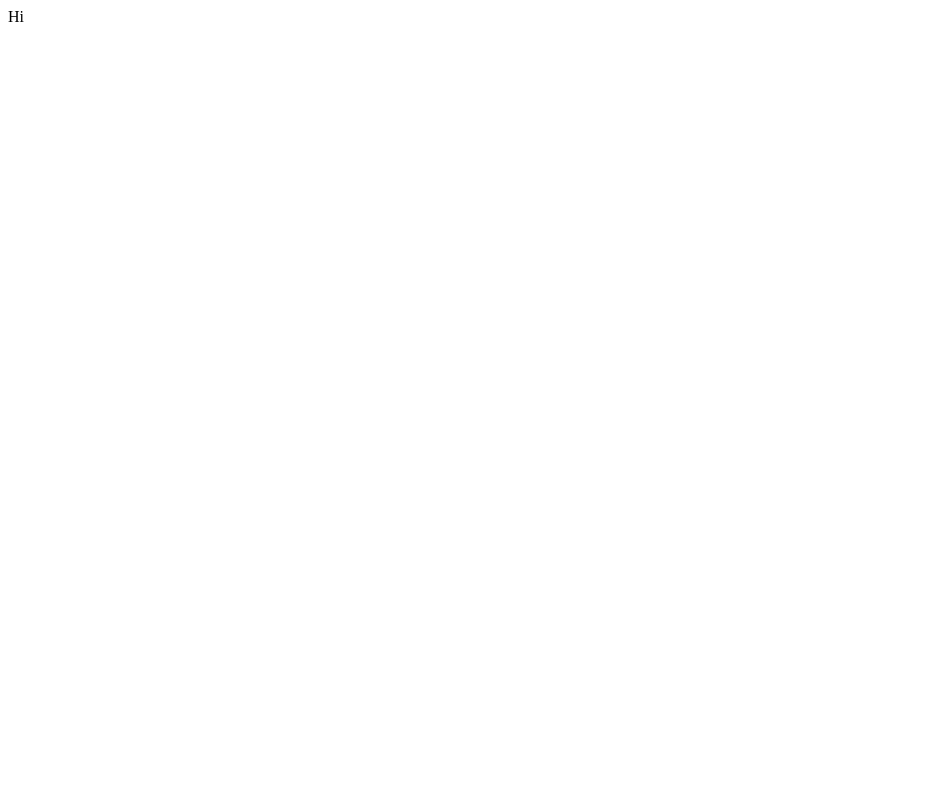
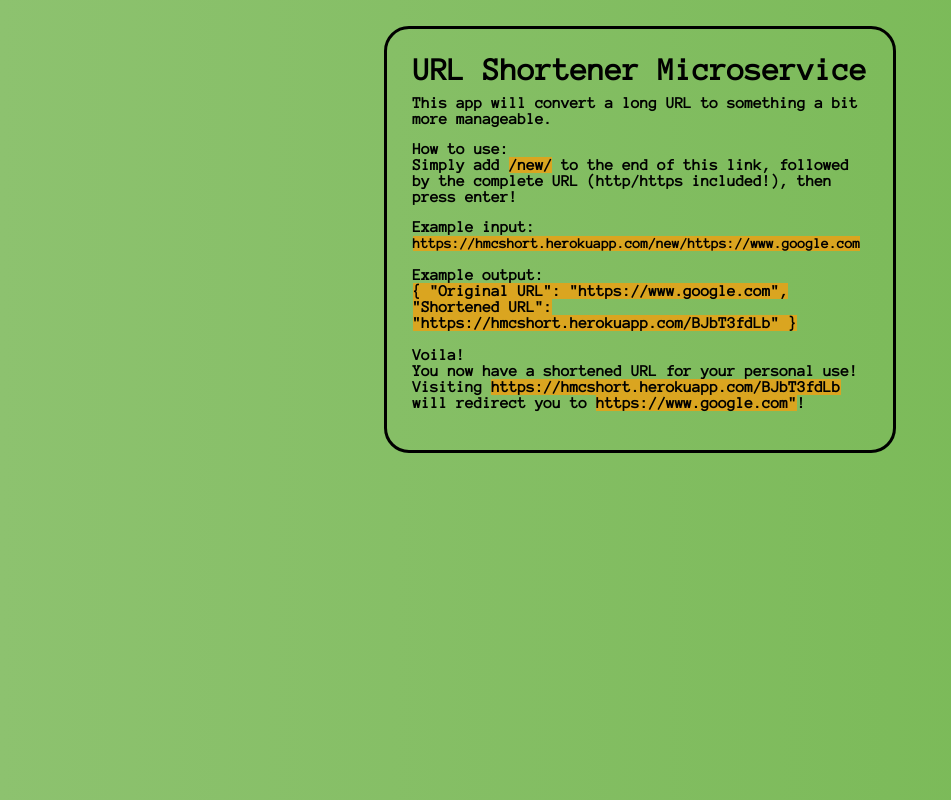
Before and after one commit to HanifCarroll/fcc-url-shortener, a website: page public/index.html in a window 1280 px wide. Shown: the whole page, without its empty margins (0-951 px from the left). Drawn offline with Linux system fonts and the light colour scheme.

Commit message:
Styled homepage

```diff
--- a/public/app.css
+++ b/public/app.css
@@ -0,0 +1,52 @@
+* {
+	margin: 0;
+	padding: 0;
+}
+
+body {
+	background: #76b852;  /* fallback for old browsers */
+	background: -webkit-linear-gradient(to right, #8DC26F, #76b852);  /* Chrome 10-25, Safari 5.1-6 */
+	background: linear-gradient(to right, #8DC26F, #76b852); /* W3C, IE 10+/ Edge, Firefox 16+, Chrome 26+, Opera 12+, Safari 7+ */
+	margin: 0 30%;
+	font-family: 'Anonymous Pro', monospace;
+	font-weight: bold;
+	font-size: 1em;
+}
+
+.container {
+	border: 3px solid black;
+	border-radius: 25px;
+	margin: 5% auto;
+	padding: 5%;
+	word-wrap: break-word
+}
+
+h1 {
+	text-align: center;
+	margin-bottom: 2%;
+}
+
+p {
+	margin-bottom: 3%;
+}
+
+#left {
+	text-align: left;
+	font-size: 0.9em;
+}
+
+.ex {
+	background-color: goldenrod;
+	color: black;
+}
+
+@media (max-width: 1000px) {
+  .container {
+    margin: 5% auto;
+		padding: 5%;
+	}
+
+	body {
+		margin: 0 3%;
+	}
+}
--- a/public/index.html
+++ b/public/index.html
@@ -5,8 +5,36 @@
 	<meta name="viewport" content="width=device-width, initial-scale=1.0">
 	<meta http-equiv="X-UA-Compatible" content="ie=edge">
 	<title>URL Shortener</title>
+	<link href="https://fonts.googleapis.com/css?family=Anonymous+Pro" rel="stylesheet">
+	<link rel="stylesheet" href="../app.css">
+
 </head>
 <body>
-	Hi
+	<div class="container">
+		<h1>URL Shortener Microservice</h1>
+		<p>This app will convert a long URL to something a bit more manageable.</p>
+
+		<h4>How to use: </h4>
+		<p>Simply add <span class="ex">/new/</span> to the end of this link, followed by
+		the complete URL (http/https included!), then press enter!</p>
+
+		<h4>Example input: </h4>
+		<span id="left" class="ex">https://hmcshort.herokuapp.com/new/https://www.google.com</span>
+		<br>
+		<br>
+		<h4>Example output:</h4>
+		<span class="ex">
+			{
+"Original URL": "https://www.google.com",<br>
+"Shortened URL": "https://hmcshort.herokuapp.com/BJbT3fdLb"
+}</span>
+		<br>
+		<br>
+
+		<h4>Voila!</h4>
+		<p>You now have a shortened URL for your personal use!
+			Visiting <span class="ex">https://hmcshort.herokuapp.com/BJbT3fdLb</span>
+			will redirect you to <span class="ex">https://www.google.com"</span>!</p>
+	</div>
 </body>
 </html>
```
Also changed, not shown: app.js (+4 -10 lines).
